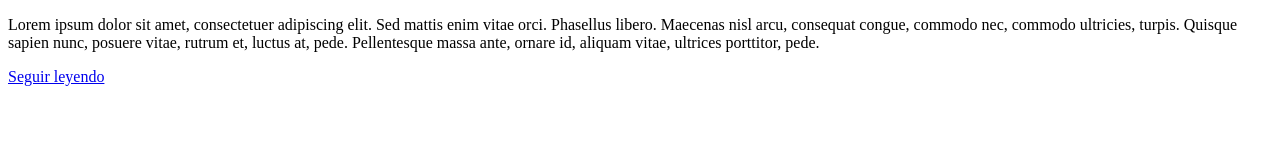
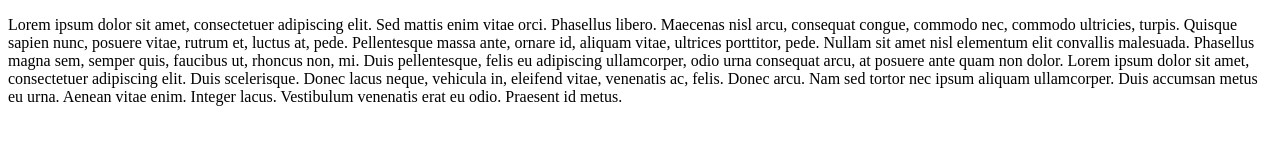
Before and after one commit to NadiaCorrea/ENTORNO-CLIENTE, a plain HTML site: page ejerciciosSelectoresDOM/Ejercicio2.html in a window 1280 px wide. Both pictures are taken after a click on the link "Seguir leyendo". Drawn offline with Linux system fonts and the light colour scheme.

Commit message:
Ejercicios 1 and 2 done

```diff
--- a/ejerciciosSelectoresDOM/Ejercicio2.html
+++ b/ejerciciosSelectoresDOM/Ejercicio2.html
@@ -2,20 +2,30 @@
 <html xmlns="http://www.w3.org/1999/xhtml">
 <head>
 <meta http-equiv="Content-Type" content="text/html; charset=UTF-8" />
-<title>Ejercicio 12 - DOM b�sico y atributos XHTML</title>
+<title>Ejercicio 12 - DOM básico y atributos XHTML</title>
 
 <style type="text/css">
 .oculto { display: none; }
 .visible { display: inline; }
 </style>
 
-
 </head>
 
 <body>
 
-<p id="texto">Lorem ipsum dolor sit amet, consectetuer adipiscing elit. Sed mattis enim vitae orci. Phasellus libero. Maecenas nisl arcu, consequat congue, commodo nec, commodo ultricies, turpis. Quisque sapien nunc, posuere vitae, rutrum et, luctus at, pede. Pellentesque massa ante, ornare id, aliquam vitae, ultrices porttitor, pede. <span id="adicional" class="oculto">Nullam sit amet nisl elementum elit convallis malesuada. Phasellus magna sem, semper quis, faucibus ut, rhoncus non, mi. Duis pellentesque, felis eu adipiscing ullamcorper, odio urna consequat arcu, at posuere ante quam non dolor. Lorem ipsum dolor sit amet, consectetuer adipiscing elit. Duis scelerisque. Donec lacus neque, vehicula in, eleifend vitae, venenatis ac, felis. Donec arcu. Nam sed tortor nec ipsum aliquam ullamcorper. Duis accumsan metus eu urna. Aenean vitae enim. Integer lacus. Vestibulum venenatis erat eu odio. Praesent id metus.</span></p>
-<a id="enlace" href="#" >Seguir leyendo</a>
-<script>Ejercicio2.js</script>
+<p id="texto">Lorem ipsum dolor sit amet, consectetuer adipiscing elit. Sed mattis enim vitae orci.
+    Phasellus libero. Maecenas nisl arcu, consequat congue, commodo nec, commodo ultricies, turpis.
+    Quisque sapien nunc, posuere vitae, rutrum et, luctus at, pede. Pellentesque massa ante, ornare id,
+    aliquam vitae, ultrices porttitor, pede.
+    <span id="adicional" class="oculto">Nullam sit amet nisl elementum elit convallis malesuada.
+        Phasellus magna sem, semper quis, faucibus ut, rhoncus non, mi. Duis pellentesque,
+        felis eu adipiscing ullamcorper, odio urna consequat arcu, at posuere ante quam non dolor.
+        Lorem ipsum dolor sit amet, consectetuer adipiscing elit. Duis scelerisque. Donec lacus neque,
+        vehicula in, eleifend vitae, venenatis ac, felis. Donec arcu. Nam sed tortor nec ipsum aliquam
+        ullamcorper. Duis accumsan metus eu urna. Aenean vitae enim. Integer lacus. Vestibulum venenatis
+        erat eu odio. Praesent id metus.</span></p>
+<a id="enlace" href="#" onclick="readMore()" >Seguir leyendo</a>
+
+<script src="Ejercicio2.js"></script>
 </body>
 </html>
--- /dev/null
+++ b/ejerciciosSelectoresDOM/Ejercicio2.js
@@ -0,0 +1,14 @@
+/*
+Crear el fichero Ejercicio2.js con el código necesario para que cuando se pinche sobre el enlace
+de la página Ejercicio2.html
+se muestre completo el contenido de texto.
+Además, el enlace debe dejar de mostrarse después de pulsarlo por primera vez.
+*/
+
+function readMore(){
+    let hiddenText = document.getElementById("adicional");
+    let link = document.getElementById("enlace");
+
+    hiddenText.classList.toggle("visible");
+    link.classList.add("oculto");
+}
```
Also changed, not shown: ejerciciosSelectoresDOM/Ejercicio1.js (+8 -4 lines), ejerciciosSelectoresDOM/Ejercicio3.html (+12 -0 lines), ejerciciosSelectoresDOM/Ejercicio3.js (added, +26 -0 lines).
